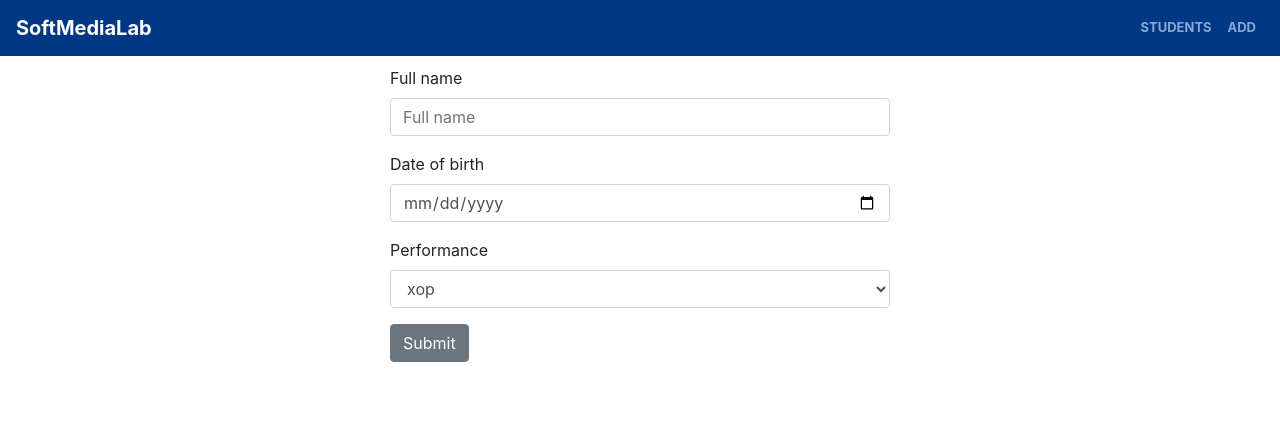
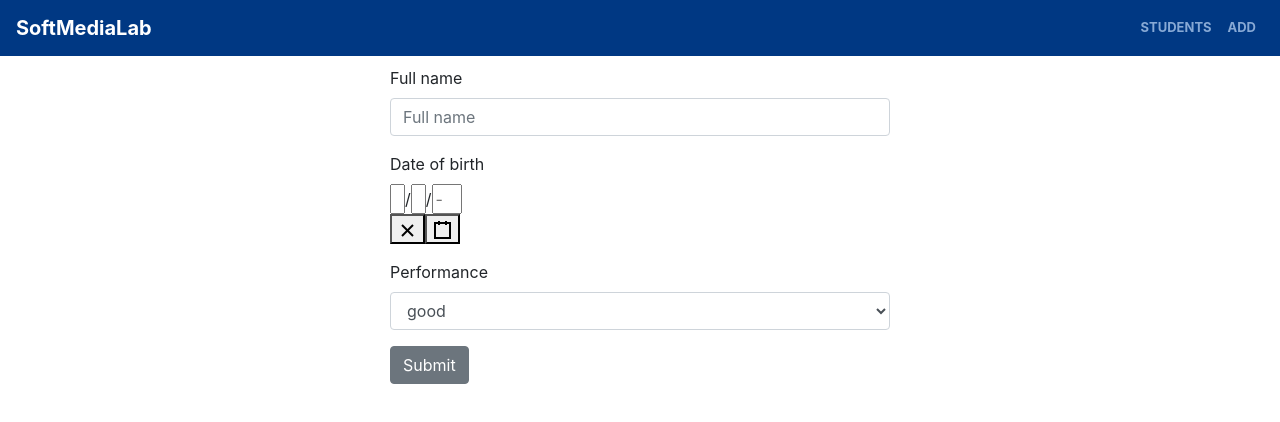
Before and after one commit to salewan/students-demo, a React (Create React App) app: page /student in a window 1280 px wide. Shown: the top 422 px of the page. Built offline with nearby package versions, Linux system fonts and the light colour scheme.

Commit message:
(imp:) react-date-picker is integrated as a much nicer alternative of standard date-picker

```diff
--- a/package.json
+++ b/package.json
@@ -9,6 +9,7 @@
     "history": "^4.10.1",
     "moment": "^2.24.0",
     "react": "^16.9.0",
+    "react-date-picker": "^7.8.2",
     "react-dom": "^16.9.0",
     "react-final-form": "^6.3.0",
     "react-redux": "^7.1.1",
--- a/src/actions/api.js
+++ b/src/actions/api.js
@@ -4,7 +4,7 @@ const STUD = 'student_list';
 
 // utility method extracting students from localStorage
 export function getStudentList() {
-  return JSON.parse(localStorage.getItem(STUD) || "[]");
+  return JSON.parse(localStorage.getItem(STUD) || "[]").map(student => ({...student, born: new Date(student.born)}));
 }
 
 // utility method to store students in localStorage
--- a/src/components/studentForm/formField.js
+++ b/src/components/studentForm/formField.js
@@ -1,5 +1,6 @@
 import React from 'react';
 import {FormFeedback, FormGroup, Input, Label} from 'reactstrap';
+import DatePicker from 'react-date-picker';
 
 export const FormField = ({input, meta, placeholder, id, _type}) => (
   <FormGroup>
@@ -31,3 +32,13 @@ export const FormSelectField = ({input, meta, placeholder, id, options}) => (
     {meta.touched && meta.error && <FormFeedback>{meta.error}</FormFeedback>}
   </FormGroup>
 );
+
+
+export const DateField = ({input, meta, id, label}) => (
+  <FormGroup>
+    <Label for={id}>{label}</Label>
+    <DatePicker
+      {...input}
+    />
+  </FormGroup>
+);
--- a/src/components/studentForm/studentForm.jsx
+++ b/src/components/studentForm/studentForm.jsx
@@ -8,7 +8,7 @@ import './studentForm.css';
 import {RATES} from '../../static/edu.constants';
 import FormAutoSaver from '../common/formAutoSaver';
 import {saveForm, submitResults, editStudent} from '../../actions/students.action';
-import {FormField, FormSelectField} from './formField';
+import {FormField, FormSelectField, DateField} from './formField';
 
 
 const required = value => (value ? undefined : 'Required');
@@ -55,11 +55,10 @@ class StudentForm extends React.Component {
               <Field
                 id="born"
                 name="born"
-                _type="date"
-                placeholder="Date of birth"
+                label="Date of birth"
                 initialValue={form.born}
                 validate={required}
-                component={FormField}
+                component={DateField}
               />
 
 
--- a/src/components/students/students.jsx
+++ b/src/components/students/students.jsx
@@ -29,6 +29,10 @@ const Students = ({list, deleteStudent, ...rest}) => {
   const _deleteStudent = () => {
     deleteStudent(deletionContext.user);
     closeDeletionModal();
+  };
+
+  const dateRenderer = ({rowData, cellData}) => {
+    return rowData.born.toLocaleDateString();
   };
 
   const cellRenderer = ({rowData, cellData}) => {
@@ -70,6 +74,7 @@ const Students = ({list, deleteStudent, ...rest}) => {
             label='Born'
             dataKey='born'
             flexGrow={2}
+            cellRenderer={dateRenderer}
           />
           <Column
             width={200}
--- a/src/index.js
+++ b/src/index.js
@@ -18,7 +18,7 @@ function genFakePersonalities() {
     list.push({
       id: uuid(),
       name: faker.name.findName(),
-      born: moment(faker.date.past()).format('YYYY-MM-DD'),
+      born: faker.date.past(),
       rate: RATES[2]
     })
 
--- a/src/static/edu.constants.js
+++ b/src/static/edu.constants.js
@@ -1 +1 @@
-export const RATES = ["неуд", "уд", "хор", "отл"];
+export const RATES = ["bad", "well", "good", "excellent"];
```
Also changed, not shown: 1 other file (tests, documents, lock files or other folders).
